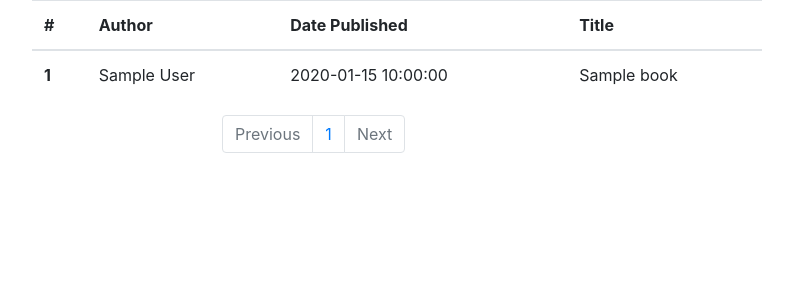
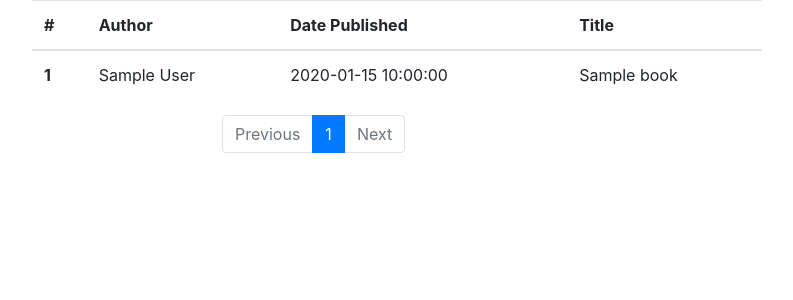
Before and after one commit to augustogoulart/django-pagination, a Python web app: template pages/core/templates/core/book_list.html in a window 1280 px wide. Shown: the top 300 px of the page, without its empty margins (243-1036 px from the left). Run offline with Jinja, Linux system fonts and the light colour scheme; the template is opened without the code that fills it: most values are stand-ins (such as "Sample title", 1, 10 or a date in 2020); some libraries are stand-ins or nearby versions.

Commit message:
Extend page navigation

```diff
--- a/pages/core/templates/core/book_list.html
+++ b/pages/core/templates/core/book_list.html
@@ -30,9 +30,14 @@
   <nav aria-label="...">
     <ul class="pagination">
 
-          {% if page_obj.has_previous%}
+      {% if page_obj.has_previous %}
         <li class="page-item">
           <a href="?page={{ page_obj.previous_page_number }}" class="page-link">Previous</a>
+        </li>
+        <li>
+          <a class="page-link" href="?page={{ page_obj.previous_page_number }}">
+            {{ page_obj.previous_page_number }}
+          </a>
         </li>
       {% else %}
         <li class="page-item disabled">
@@ -40,19 +45,25 @@
         </li>
       {% endif %}
 
-          <li class="page-item">
-            <a class="page-link" href="#">{{ page_obj.number }}</a>
+      <li class="page-item active">
+        <span class="page-link">{{ page_obj.number }}</span>
       </li>
 
       {% if page_obj.has_next %}
+        <li class="page-item">
+          <a class="page-link" href="?page={{ page_obj.next_page_number }}">
+            {{ page_obj.next_page_number }}
+          </a>
+        </li>
         <li class="page-item ">
-            <a class="page-link" href="?page={{page_obj.next_page_number}}">Next</a>
+          <a class="page-link" href="?page={{ page_obj.next_page_number }}">Next</a>
         </li>
       {% else %}
         <li class="page-item disabled">
           <span class="page-link">Next</span>
         </li>
       {% endif %}
+
     </ul>
   </nav>
 </div>
```
Lines whose indentation alone changed are shown as unchanged.
